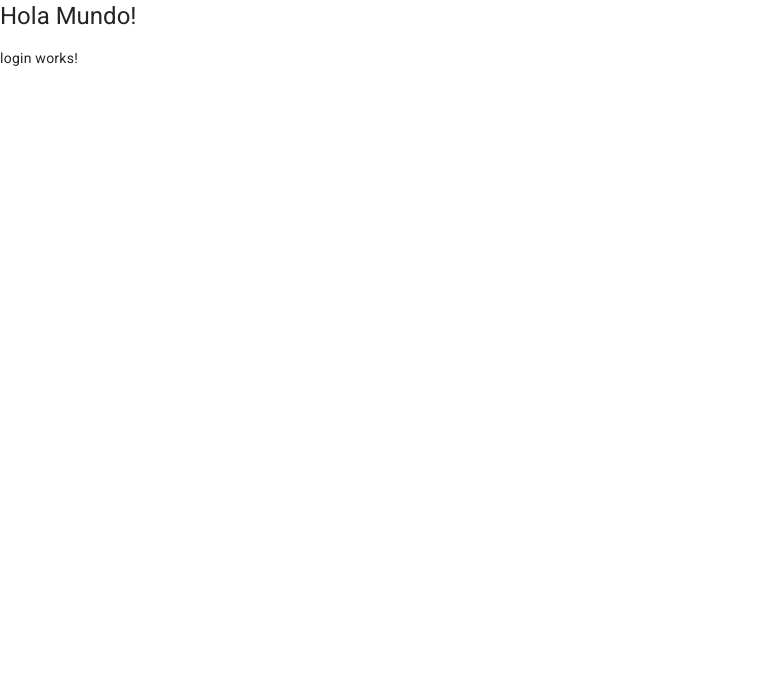
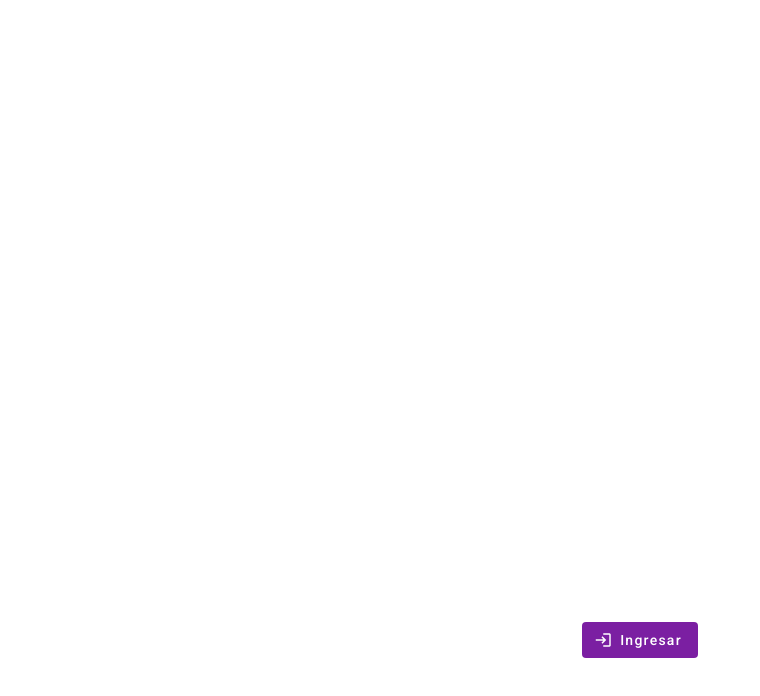
Before and after one commit to cvalenzuela1/HeroesAPP, an Angular app: page /auth/login in a window 1280 px wide. Shown: the top 696 px of the page, without its empty margins (0-760 px from the left). Built offline with nearby package versions, Linux system fonts and the light colour scheme.

Commit message:
Auth Interface

```diff
--- a/src/app/app.component.html
+++ b/src/app/app.component.html
@@ -1,2 +1 @@
-<h1>Hola Mundo!</h1>
 <router-outlet></router-outlet>
--- a/src/app/auth/auth.module.ts
+++ b/src/app/auth/auth.module.ts
@@ -3,6 +3,7 @@ import { CommonModule } from '@angular/common';
 import { LoginComponent } from './pages/login/login.component';
 import { RegistroComponent } from './pages/registro/registro.component';
 import { AuthRoutingModule } from './auth-routing.module';
+import { MaterialModule } from '../material/material.module';
 
 
 @NgModule({
@@ -12,7 +13,8 @@ import { AuthRoutingModule } from './auth-routing.module';
   ],
   imports: [
     CommonModule,
-    AuthRoutingModule
+    AuthRoutingModule,
+    MaterialModule
   ]
 })
 export class AuthModule { }
--- /dev/null
+++ b/src/app/auth/interfaces/auth.interface.ts
@@ -0,0 +1,5 @@
+export interface Auth {
+    id     : string,
+    email  : string,
+    usuario: string
+}
--- a/src/app/auth/pages/login/login.component.html
+++ b/src/app/auth/pages/login/login.component.html
@@ -1 +1,8 @@
-<p>login works!</p>
+<mat-grid-list cols="1">
+    <mat-grid-tile>
+        <button mat-flat-button color="primary" (click)="login()">
+            <mat-icon>login</mat-icon>
+            Ingresar
+        </button>
+    </mat-grid-tile>
+</mat-grid-list>
--- a/src/app/auth/pages/login/login.component.ts
+++ b/src/app/auth/pages/login/login.component.ts
@@ -1,4 +1,6 @@
 import { Component } from '@angular/core';
+import { Router } from '@angular/router';
+import { AuthService } from '../../services/auth.service';
 
 @Component({
   selector: 'app-login',
@@ -7,4 +9,23 @@ import { Component } from '@angular/core';
 })
 export class LoginComponent {
 
+  constructor
+  (
+    private _router: Router,
+    private _authService: AuthService
+  ) { }
+
+  login(): void {
+
+    this._authService.login()
+      .subscribe( resp => {
+        console.log( resp );
+
+        if ( resp.id ) {
+          this._router.navigate(["./heroes"]);
+        }
+      });
+
+  }
+
 }
--- /dev/null
+++ b/src/app/auth/services/auth.service.ts
@@ -0,0 +1,21 @@
+import { HttpClient } from '@angular/common/http';
+import { Injectable } from '@angular/core';
+import { Observable } from 'rxjs';
+import { environment } from 'src/environments/environment';
+
+import { Auth } from '../interfaces/auth.interface';
+
+
+@Injectable({
+  providedIn: 'root'
+})
+export class AuthService {
+
+  private _baseUrl: string = environment.baseUrl;
+
+  constructor( private _http: HttpClient ) { }
+
+  login(): Observable<Auth> {
+    return this._http.get<Auth>(`${ this._baseUrl }/usuarios/1`);
+  }
+}
--- a/src/app/heroes/pages/home/home.component.html
+++ b/src/app/heroes/pages/home/home.component.html
@@ -39,12 +39,12 @@
 
         <span class="spacer"></span>
 
-        <button mat-button>
+        <button mat-button routerLink="/auth/login">
             <mat-icon fontIcon="login"></mat-icon>
             Log in
         </button>
 
-        <button mat-button>
+        <button mat-button routerLink="/auth/login">
             <mat-icon fontIcon="logout"></mat-icon>
             Logout
         </button>
```
Also changed, not shown: 1 other file (tests, documents, lock files or other folders).
